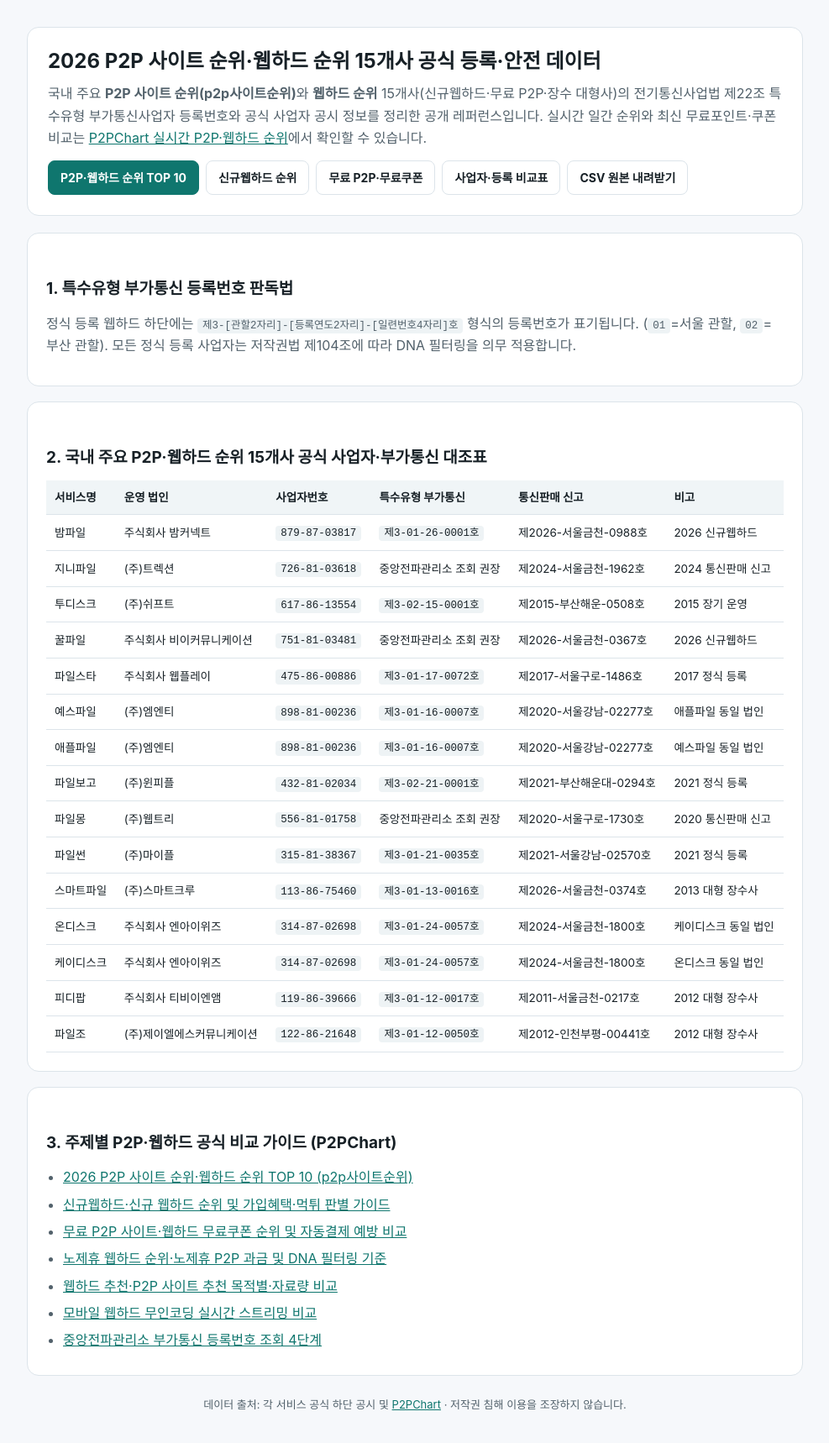
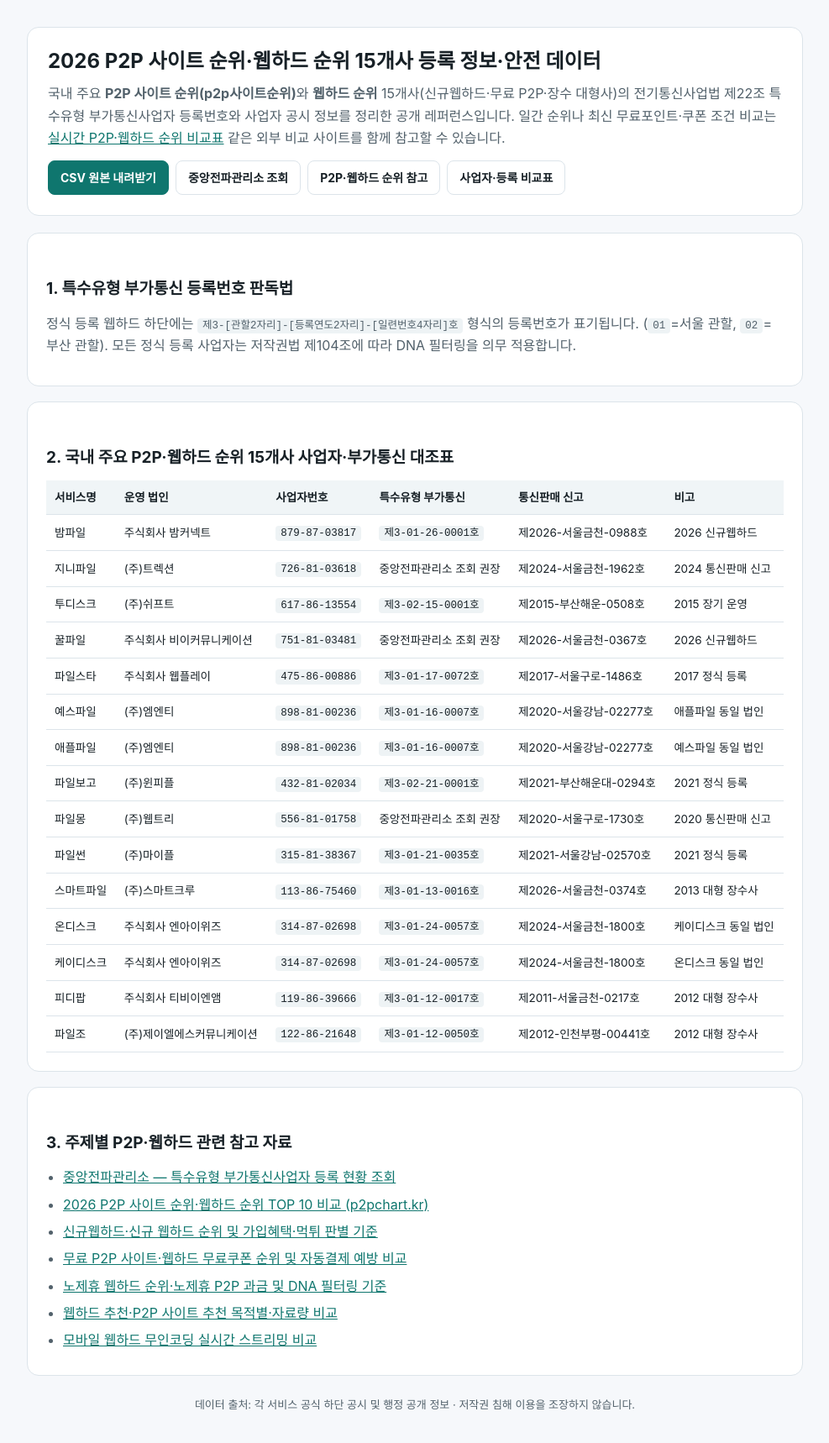
Before and after one commit to hatsukoi-coder/kr-webhard-registry-reference, a plain HTML site: page index.html in a window 1280 px wide. Shown: the whole page at 84% size, without its empty margins (146-1133 px from the left). Drawn offline with Linux system fonts and the light colour scheme.

Commit message:
Make index.html neutral independent open-data page

```diff
--- a/index.html
+++ b/index.html
@@ -3,17 +3,17 @@
 <head>
   <meta charset="utf-8">
   <meta name="viewport" content="width=device-width, initial-scale=1.0">
-  <title>2026 P2P 사이트 순위·웹하드 순위 15개사 공식 등록 데이터 (신규웹하드·무료P2P) | P2PChart</title>
-  <meta name="description" content="2026년 P2P 사이트 순위(p2p사이트순위)·웹하드 순위 15개사(신규웹하드·무료P2P·노제휴 웹하드 포함)의 공식 운영 법인, 사업자등록번호, 특수유형 부가통신 등록번호 및 이용자 안전 체크리스트 공개 레퍼런스입니다.">
+  <title>2026 P2P 사이트 순위·웹하드 순위 15개사 등록 정보 데이터 (신규웹하드·무료P2P)</title>
+  <meta name="description" content="2026년 P2P 사이트 순위(p2p사이트순위)·웹하드 순위 15개사(신규웹하드·무료P2P·노제휴 웹하드 포함)의 운영 법인, 사업자등록번호, 특수유형 부가통신 등록번호 및 이용자 안전 체크리스트 공개 데이터입니다.">
   <meta name="robots" content="index, follow, max-snippet:-1, max-image-preview:large">
   <meta name="google-site-verification" content="17f1Z6tVd1C2AULoh46IOYAc4WNJRpIOnFwxc7h2cqk" />
   <link rel="canonical" href="https://hatsukoi-coder.github.io/kr-webhard-registry-reference/">
   <meta property="og:type" content="website">
   <meta property="og:locale" content="ko_KR">
-  <meta property="og:title" content="2026 P2P 사이트 순위·웹하드 순위 15개사 공식 등록 데이터 | P2PChart">
-  <meta property="og:description" content="국내 정식 등록 P2P·웹하드 15개사의 공식 운영 법인, 사업자등록번호, 특수유형 부가통신 등록번호 및 이용자 안전 체크리스트 공개 레퍼런스입니다.">
+  <meta property="og:title" content="2026 P2P 사이트 순위·웹하드 순위 15개사 등록 정보 오픈 데이터">
+  <meta property="og:description" content="국내 정식 등록 P2P·웹하드 15개사의 운영 법인, 사업자등록번호, 특수유형 부가통신 등록번호 및 이용자 안전 체크리스트 공개 레퍼런스입니다.">
   <meta property="og:url" content="https://hatsukoi-coder.github.io/kr-webhard-registry-reference/">
-  <meta property="og:site_name" content="P2PChart Open Registry">
+  <meta property="og:site_name" content="KR Webhard Open Registry">
   <style>
     :root { --bg: #f6f8fb; --card: #ffffff; --text: #172026; --muted: #52616b; --accent: #0f766e; --border: #dce4ea; }
     * { box-sizing: border-box; }
@@ -41,16 +41,14 @@
   {
     "@context": "https://schema.org",
     "@type": "Dataset",
-    "name": "2026 P2P 사이트 순위·웹하드 순위 15개사 공식 사업자·특수유형 부가통신 등록 데이터",
-    "description": "국내 정식 등록 P2P 사이트 순위(p2p사이트순위)·웹하드 순위 15개사의 공식 홈페이지 하단 공시 기준 운영 법인명, 사업자등록번호, 특수유형 부가통신 등록번호, 통신판매 신고번호 및 신규웹하드 안전 검증 기준 오픈 데이터입니다.",
+    "name": "2026 P2P 사이트 순위·웹하드 순위 15개사 사업자·특수유형 부가통신 등록 데이터",
+    "description": "국내 정식 등록 P2P 사이트 순위(p2p사이트순위)·웹하드 순위 15개사의 공개 하단 공시 기준 운영 법인명, 사업자등록번호, 특수유형 부가통신 등록번호, 통신판매 신고번호 및 신규웹하드 안전 검증 기준 오픈 데이터입니다.",
     "url": "https://hatsukoi-coder.github.io/kr-webhard-registry-reference/",
     "inLanguage": "ko-KR",
     "creator": {
-      "@type": "Organization",
-      "name": "P2PChart",
-      "url": "https://p2pchart.kr/"
+      "@type": "Person",
+      "name": "hatsukoi-coder"
     },
-    "isBasedOn": "https://p2pchart.kr/compare.php",
     "keywords": ["p2p사이트순위", "P2P 사이트 순위", "웹하드 순위", "신규웹하드", "무료 P2P 사이트", "노제휴 웹하드", "특수유형 부가통신사업자"]
   }
   </script>
@@ -58,14 +56,13 @@
 <body>
   <div class="wrap">
     <header>
-      <h1>2026 P2P 사이트 순위·웹하드 순위 15개사 공식 등록·안전 데이터</h1>
-      <p>국내 주요 <strong>P2P 사이트 순위(p2p사이트순위)</strong>와 <strong>웹하드 순위</strong> 15개사(신규웹하드·무료 P2P·장수 대형사)의 전기통신사업법 제22조 특수유형 부가통신사업자 등록번호와 공식 사업자 공시 정보를 정리한 공개 레퍼런스입니다. 실시간 일간 순위와 최신 무료포인트·쿠폰 비교는 <a href="https://p2pchart.kr/" rel="noopener">P2PChart 실시간 P2P·웹하드 순위</a>에서 확인할 수 있습니다.</p>
+      <h1>2026 P2P 사이트 순위·웹하드 순위 15개사 등록 정보·안전 데이터</h1>
+      <p>국내 주요 <strong>P2P 사이트 순위(p2p사이트순위)</strong>와 <strong>웹하드 순위</strong> 15개사(신규웹하드·무료 P2P·장수 대형사)의 전기통신사업법 제22조 특수유형 부가통신사업자 등록번호와 사업자 공시 정보를 정리한 공개 레퍼런스입니다. 일간 순위나 최신 무료포인트·쿠폰 조건 비교는 <a href="https://p2pchart.kr/" rel="noopener">실시간 P2P·웹하드 순위 비교표</a> 같은 외부 비교 사이트를 함께 참고할 수 있습니다.</p>
       <div class="lead-links">
-        <a class="btn btn-primary" href="https://p2pchart.kr/" rel="noopener">P2P·웹하드 순위 TOP 10</a>
-        <a class="btn" href="https://p2pchart.kr/topics/%EC%8B%A0%EA%B7%9C-P2P-%EC%82%AC%EC%9D%B4%ED%8A%B8.php" rel="noopener">신규웹하드 순위</a>
-        <a class="btn" href="https://p2pchart.kr/benefits.php" rel="noopener">무료 P2P·무료쿠폰</a>
+        <a class="btn btn-primary" href="./registry.csv">CSV 원본 내려받기</a>
+        <a class="btn" href="https://www.crms.go.kr/" rel="noopener">중앙전파관리소 조회</a>
+        <a class="btn" href="https://p2pchart.kr/" rel="noopener">P2P·웹하드 순위 참고</a>
         <a class="btn" href="https://p2pchart.kr/compare.php" rel="noopener">사업자·등록 비교표</a>
-        <a class="btn" href="./registry.csv">CSV 원본 내려받기</a>
       </div>
     </header>
 
@@ -75,7 +72,7 @@
     </section>
 
     <section>
-      <h2>2. 국내 주요 P2P·웹하드 순위 15개사 공식 사업자·부가통신 대조표</h2>
+      <h2>2. 국내 주요 P2P·웹하드 순위 15개사 사업자·부가통신 대조표</h2>
       <div class="table-wrap">
         <table>
           <thead>
@@ -110,20 +107,20 @@
     </section>
 
     <section>
-      <h2>3. 주제별 P2P·웹하드 공식 비교 가이드 (P2PChart)</h2>
+      <h2>3. 주제별 P2P·웹하드 관련 참고 자료</h2>
       <ul>
-        <li><a href="https://p2pchart.kr/" rel="noopener">2026 P2P 사이트 순위·웹하드 순위 TOP 10 (p2p사이트순위)</a></li>
-        <li><a href="https://p2pchart.kr/topics/%EC%8B%A0%EA%B7%9C-P2P-%EC%82%AC%EC%9D%B4%ED%8A%B8.php" rel="noopener">신규웹하드·신규 웹하드 순위 및 가입혜택·먹튀 판별 가이드</a></li>
+        <li><a href="https://www.crms.go.kr/" rel="noopener">중앙전파관리소 — 특수유형 부가통신사업자 등록 현황 조회</a></li>
+        <li><a href="https://p2pchart.kr/" rel="noopener">2026 P2P 사이트 순위·웹하드 순위 TOP 10 비교 (p2pchart.kr)</a></li>
+        <li><a href="https://p2pchart.kr/topics/%EC%8B%A0%EA%B7%9C-P2P-%EC%82%AC%EC%9D%B4%ED%8A%B8.php" rel="noopener">신규웹하드·신규 웹하드 순위 및 가입혜택·먹튀 판별 기준</a></li>
         <li><a href="https://p2pchart.kr/benefits.php" rel="noopener">무료 P2P 사이트·웹하드 무료쿠폰 순위 및 자동결제 예방 비교</a></li>
         <li><a href="https://p2pchart.kr/topics/%EB%85%B8%EC%A0%9C%ED%9C%B4-p2p-%EC%82%AC%EC%9D%B4%ED%8A%B8.php" rel="noopener">노제휴 웹하드 순위·노제휴 P2P 과금 및 DNA 필터링 기준</a></li>
         <li><a href="https://p2pchart.kr/recommend.php" rel="noopener">웹하드 추천·P2P 사이트 추천 목적별·자료량 비교</a></li>
         <li><a href="https://p2pchart.kr/topics/%EB%AA%A8%EB%B0%94%EC%9D%BC-%EC%9B%B9%ED%95%98%EB%93%9C.php" rel="noopener">모바일 웹하드 무인코딩 실시간 스트리밍 비교</a></li>
-        <li><a href="https://p2pchart.kr/safe-guide.php" rel="noopener">중앙전파관리소 부가통신 등록번호 조회 4단계</a></li>
       </ul>
     </section>
 
     <footer>
-      <p>데이터 출처: 각 서비스 공식 하단 공시 및 <a href="https://p2pchart.kr/" rel="noopener">P2PChart</a> · 저작권 침해 이용을 조장하지 않습니다.</p>
+      <p>데이터 출처: 각 서비스 공식 하단 공시 및 행정 공개 정보 · 저작권 침해 이용을 조장하지 않습니다.</p>
     </footer>
   </div>
 </body>
```
